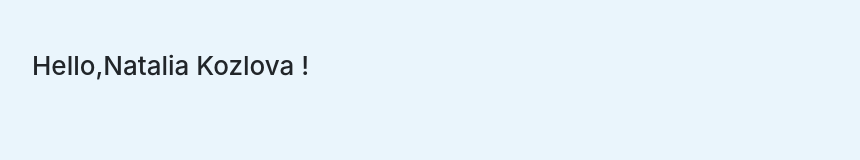
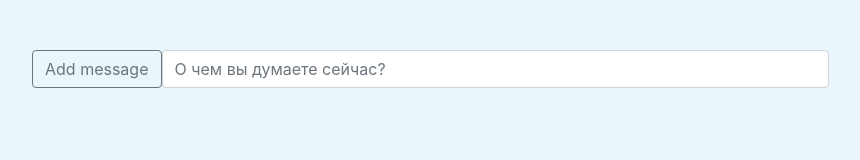
Before and after one commit to ntgrd/FirstReactApp, a React app: page / in a window 1280 px wide. Shown: the whole page, without its empty margins (208-1068 px from the left). Built offline with nearby package versions, Linux system fonts and the light colour scheme.

Commit message:
home work 2

```diff
--- a/src/components/app/app.css
+++ b/src/components/app/app.css
@@ -2,3 +2,12 @@
   margin: 0 auto;
   max-width: 800px;
 }
+.bottom-panel {
+  margin-top: 20px;
+}
+
+.bottom-panel .new-post-label {
+  width: auto;
+  flex-grow: 1;
+  margin-right: 3px;
+}
--- a/src/components/app/app.js
+++ b/src/components/app/app.js
@@ -1,17 +1,57 @@
-import React from 'react';
+import React, {useState, useEffect} from 'react';
 import Message from '../message';
 
 import './app.css';
 
 const App = () => {
-    const sayHello = () => {
-        alert ('Hello!');
+    const [messageList, setMessageList] = useState([]);
+    const [value, setValue] = useState('');
+
+    useEffect(() => {
+        if (messageList[messageList.length - 1]?.author === 'Natalia') {
+            setTimeout(() => setMessageList(prevMessages => [...prevMessages, {text: 'I am bot', author: 'bot'}]), 1500);
+        }
+    }, [messageList]);
+
+    const handleAddMessage = () => {
+        setMessageList(prevMessages => [...prevMessages, {text: value, author: 'Natalia'}]);
+    };
+
+    const handleChange = (event) => {
+        setValue(event.target.value);
+    };
+
+    const onSubmit = (event) => {
+        event.preventDefault();
+        setValue("");
     }
+
     return (
         <div className="app">
-            <Message name="Natalia" surname="Kozlova" sayHello={sayHello}/>
+
+            {messageList.map((message, i) => (
+                <Message key={i} message={message.text}/>
+            ))}
+
+            <form
+                className="bottom-panel d-flex"
+                onSubmit={onSubmit}>
+                <button
+                    className='btn btn-outline-secondary'
+                    onClick={handleAddMessage}
+                >
+                    Add message
+                </button>
+                <input
+                    type="text"
+                    placeholder="О чем вы думаете сейчас?"
+                    className="form-control new-post-label"
+                    value={value}
+                    onChange={handleChange}
+                />
+            </form>
         </div>
-    )
+    );
 }
 
 export default App;
--- a/src/components/message/message.js
+++ b/src/components/message/message.js
@@ -2,14 +2,11 @@ import React from 'react';
 
 import './message.css';
 
-const Message = ({name, surname, sayHello}) => {
+const Message = ({message}) => {
 
     return (
         <div className="message d-flex">
-            <h1>
-                <span onClick={sayHello}>Hello,</span>
-                {name} {surname} !
-            </h1>
+            <h1>{message}</h1>
         </div>
     )
 }
```
Also changed, not shown: 1 other file.
